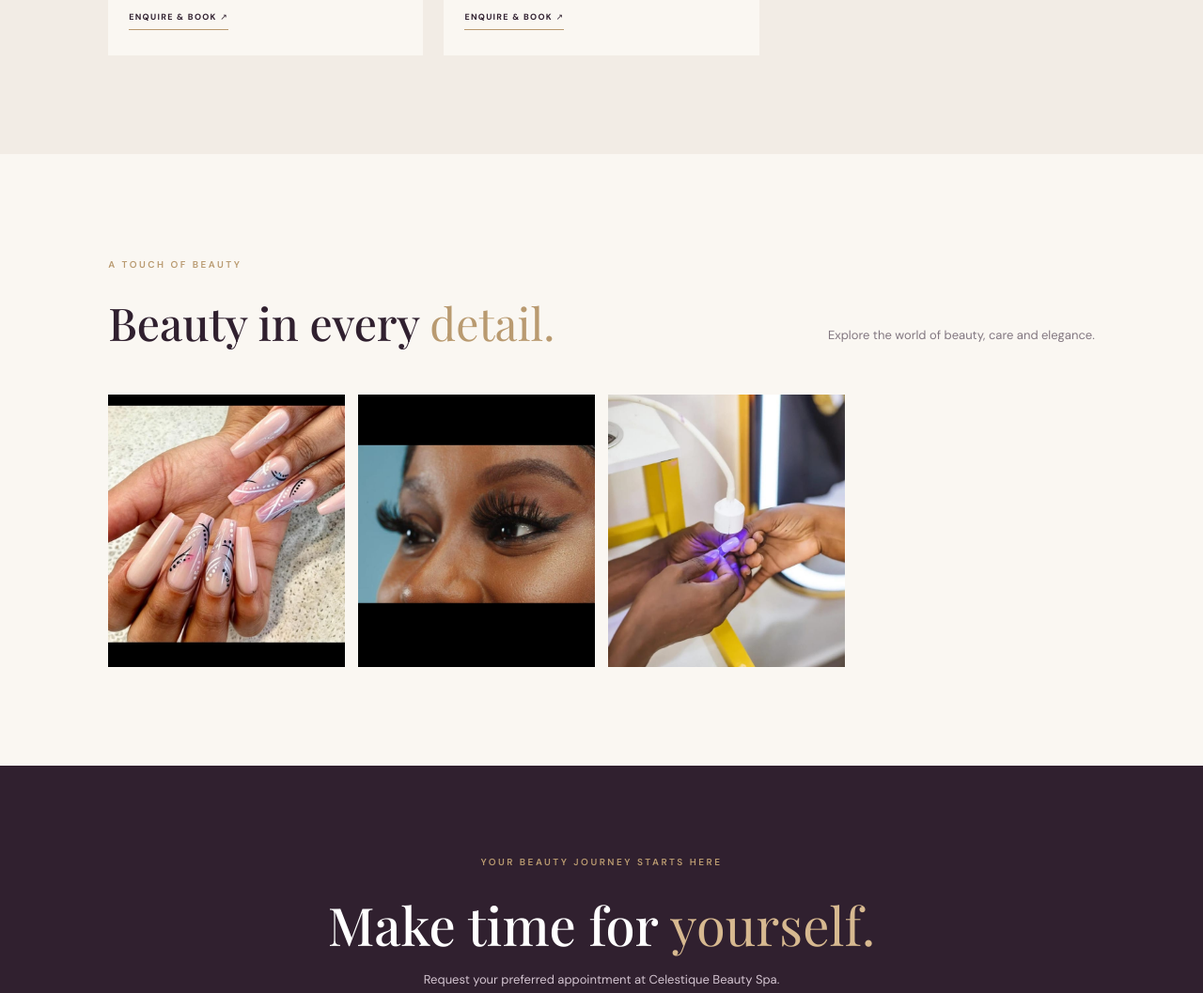
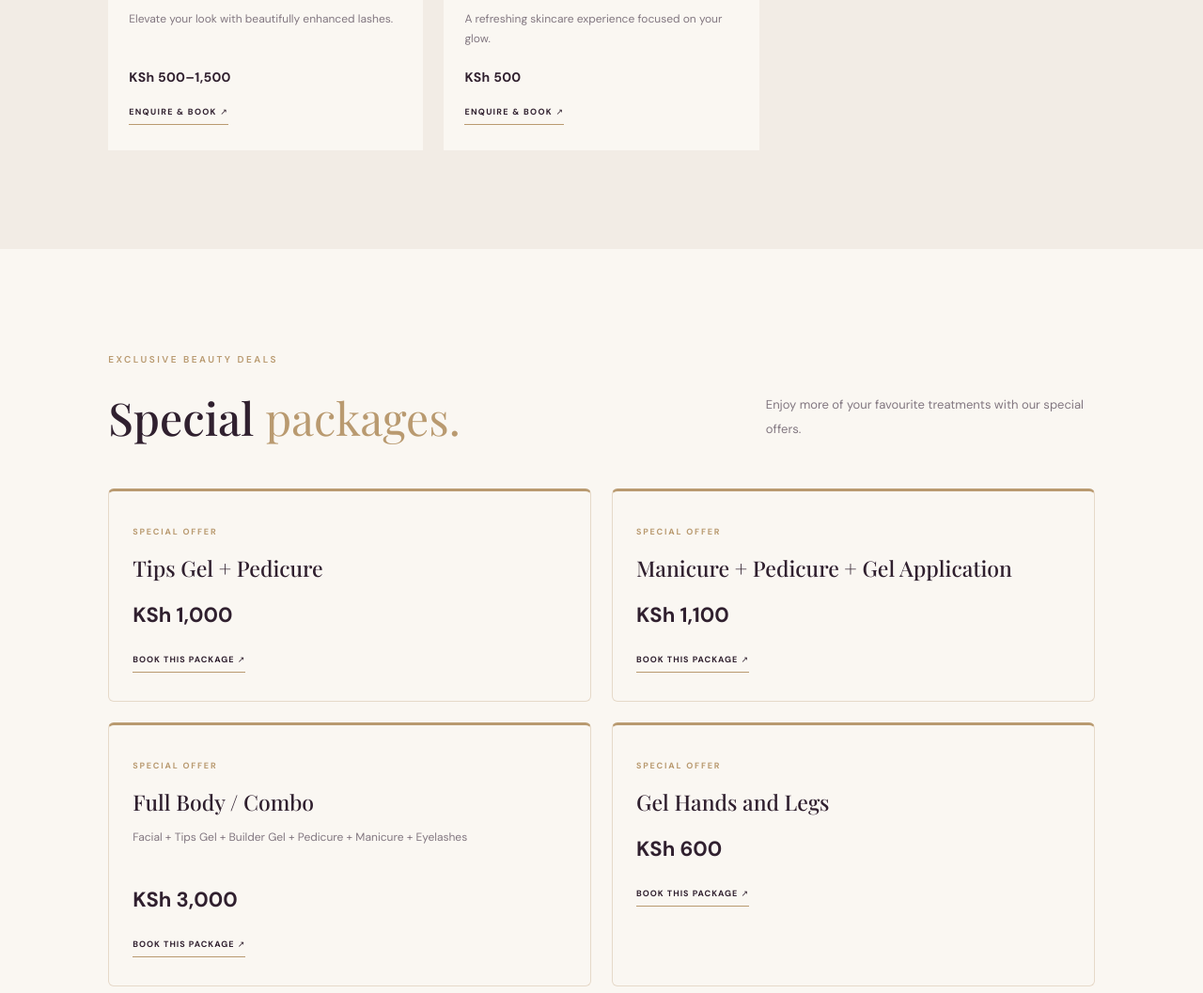
Before and after one commit to Shelby6898/celestique-beauty-spa, a React (Vite) app: page / in a window 1280 px wide. Shown: the part 3649-4706 px from the top of the page at 94% size. Built offline with nearby package versions, Linux system fonts and the light colour scheme; a web font is replaced by a local one.

Commit message:
Add service pricing and special packages

```diff
--- a/src/App.css
+++ b/src/App.css
@@ -856,3 +856,72 @@ main {
     padding: 23px 17px;
   }
 }
+
+
+.service-info .service-price {
+  min-height: 0;
+  margin: 12px 0 0;
+  color: var(--plum);
+  font-size: 14px;
+  font-weight: 700;
+  letter-spacing: .3px;
+}
+
+/* Celestique special packages */
+.packages-grid {
+  display: grid;
+  grid-template-columns: repeat(2, minmax(0, 1fr));
+  gap: 22px;
+  margin-top: 35px;
+}
+
+.package-card {
+  padding: 30px 25px;
+  background: var(--ivory);
+  border: 1px solid #e6d9c9;
+  border-top: 3px solid var(--gold);
+  border-radius: 6px;
+  color: var(--plum);
+}
+
+.package-label {
+  color: var(--gold);
+  font-size: 9px;
+  font-weight: 700;
+  letter-spacing: 1.8px;
+}
+
+.package-card h3 {
+  margin: 15px 0 10px;
+  font: 500 23px var(--serif);
+}
+
+.package-card p {
+  min-height: 42px;
+  color: var(--muted);
+  font-size: 12px;
+  line-height: 1.8;
+}
+
+.package-card strong {
+  display: block;
+  margin: 20px 0;
+  color: var(--plum);
+  font-size: 22px;
+}
+
+.package-card a {
+  display: inline-block;
+  color: var(--plum);
+  border-bottom: 1px solid var(--gold);
+  padding-bottom: 7px;
+  font-size: 9px;
+  font-weight: 700;
+  letter-spacing: 1px;
+}
+
+@media (max-width: 600px) {
+  .packages-grid {
+    grid-template-columns: 1fr;
+  }
+}
--- a/src/App.jsx
+++ b/src/App.jsx
@@ -16,69 +16,87 @@ const services = [
   {
     category: 'NAIL CARE',
     name: 'Manicure',
+      price: 'KSh 350',
     description: 'Beautifully groomed nails with a polished, elegant finish.',
     image: 'photo-1604654894610-df63bc536371',
   },
   {
     category: 'NAIL CARE',
     name: 'Pedicure',
+      price: 'Half: KSh 350 · Full: KSh 500',
     description: 'Give your feet the care, comfort and attention they deserve.',
     image: 'photo-1519014816548-bf5fe059798b',
   },
   {
     category: 'NAIL ENHANCEMENT',
     name: 'Gel Application',
+      price: 'KSh 350',
     description: 'A glossy, refined finish for beautiful everyday nails.',
     image: 'photo-1610992015732-2449b76344bc',
   },
   {
     category: 'NAIL ENHANCEMENT',
     name: 'Acrylic Nails',
+      price: 'KSh 1,500–2,000',
     description: 'Elegant nail extensions with your preferred finish.',
     image: '/images/acrylic-nails.jpg',
   },
   {
     category: 'NAIL ENHANCEMENT',
     name: 'Builder Gel',
+      price: 'KSh 500–800',
     description: 'Beautiful structure, strength and a natural-looking finish.',
     image: 'photo-1604902396830-aca29e19b067',
   },
   {
     category: 'NAIL ENHANCEMENT',
     name: 'Ombré Nails',
+      price: 'KSh 800',
     description: 'A seamless blend of colours for a sophisticated look.',
     image: 'photo-1604654894610-df63bc536371',
   },
   {
     category: 'NAIL ENHANCEMENT',
     name: 'Tips Gel & Extensions',
+      price: 'KSh 600–800',
     description: 'Beautifully extended nails tailored to your style.',
     image: '/images/nail-extensions.jpg',
   },
   {
     category: 'BROW & LASH',
     name: 'Eyebrow Shaping',
+      price: 'KSh 50',
     description: 'Enhance your natural features with beautifully shaped brows.',
     image: '/images/lashes-eyebrows.jpg',
   },
   {
     category: 'BROW & LASH',
     name: 'Eyebrow Tinting',
+      price: 'KSh 100',
     description: 'Add definition and depth to your natural brows.',
     image: 'photo-1512496015851-a90fb38ba796',
   },
   {
     category: 'BROW & LASH',
     name: 'Eyelash Application',
+      price: 'KSh 500–1,500',
     description: 'Elevate your look with beautifully enhanced lashes.',
     image: '/images/lashes-eyebrows.jpg',
   },
   {
     category: 'SKINCARE',
     name: 'Facial Skincare',
+      price: 'KSh 500',
     description: 'A refreshing skincare experience focused on your glow.',
     image: 'photo-1570172619644-dfd03ed5d881',
   },
+]
+
+const packages = [
+  { name: 'Tips Gel + Pedicure', price: 'KSh 1,000' },
+  { name: 'Manicure + Pedicure + Gel Application', price: 'KSh 1,100' },
+  { name: 'Full Body / Combo', description: 'Facial + Tips Gel + Builder Gel + Pedicure + Manicure + Eyelashes', price: 'KSh 3,000' },
+  { name: 'Gel Hands and Legs', price: 'KSh 600' },
 ]
 
 const gallery = [
@@ -264,6 +282,7 @@ Please confirm availability. Thank you.`
                 <span className="service-category">{service.category}</span>
                 <h3>{service.name}</h3>
                 <p>{service.description}</p>
+                  <p className="service-price">{service.price}</p>
                 <a
                   href={bookService(service.name)}
                   target="_blank"
@@ -273,6 +292,30 @@ Please confirm availability. Thank you.`
                   ENQUIRE & BOOK ↗
                 </a>
               </div>
+            </article>
+          ))}
+        </div>
+      </section>
+
+
+      <section className="packages-section section" id="packages">
+        <div className="section-heading">
+          <div>
+            <span className="eyebrow">EXCLUSIVE BEAUTY DEALS</span>
+            <h2>Special <em>packages.</em></h2>
+          </div>
+          <p>Enjoy more of your favourite treatments with our special offers.</p>
+        </div>
+        <div className="packages-grid">
+          {packages.map((item) => (
+            <article className="package-card" key={item.name}>
+              <span className="package-label">SPECIAL OFFER</span>
+              <h3>{item.name}</h3>
+              {item.description && <p>{item.description}</p>}
+              <strong>{item.price}</strong>
+              <a href={bookService(item.name)} target="_blank" rel="noreferrer">
+                BOOK THIS PACKAGE ↗
+              </a>
             </article>
           ))}
         </div>
@@ -314,8 +357,18 @@ Please confirm availability. Thank you.`
               <select name="service" defaultValue="" required>
                 <option value="" disabled>Select a service</option>
                 {services.map((service) => (
-                  <option key={service.name} value={service.name}>{service.name}</option>
+                  service.name === 'Pedicure' ? (
+                    <optgroup key={service.name} label="Pedicure">
+                      <option value="Half Pedicure">Half Pedicure — KSh 350</option>
+                      <option value="Full Pedicure">Full Pedicure — KSh 500</option>
+                    </optgroup>
+                  ) : (
+                    <option key={service.name} value={service.name}>{service.name} — {service.price}</option>
+                  )
                 ))}
+                <optgroup label="Special packages">
+                  {packages.map((item) => <option key={item.name} value={item.name}>{item.name} — {item.price}</option>)}
+                </optgroup>
               </select>
             </label>
 
```
